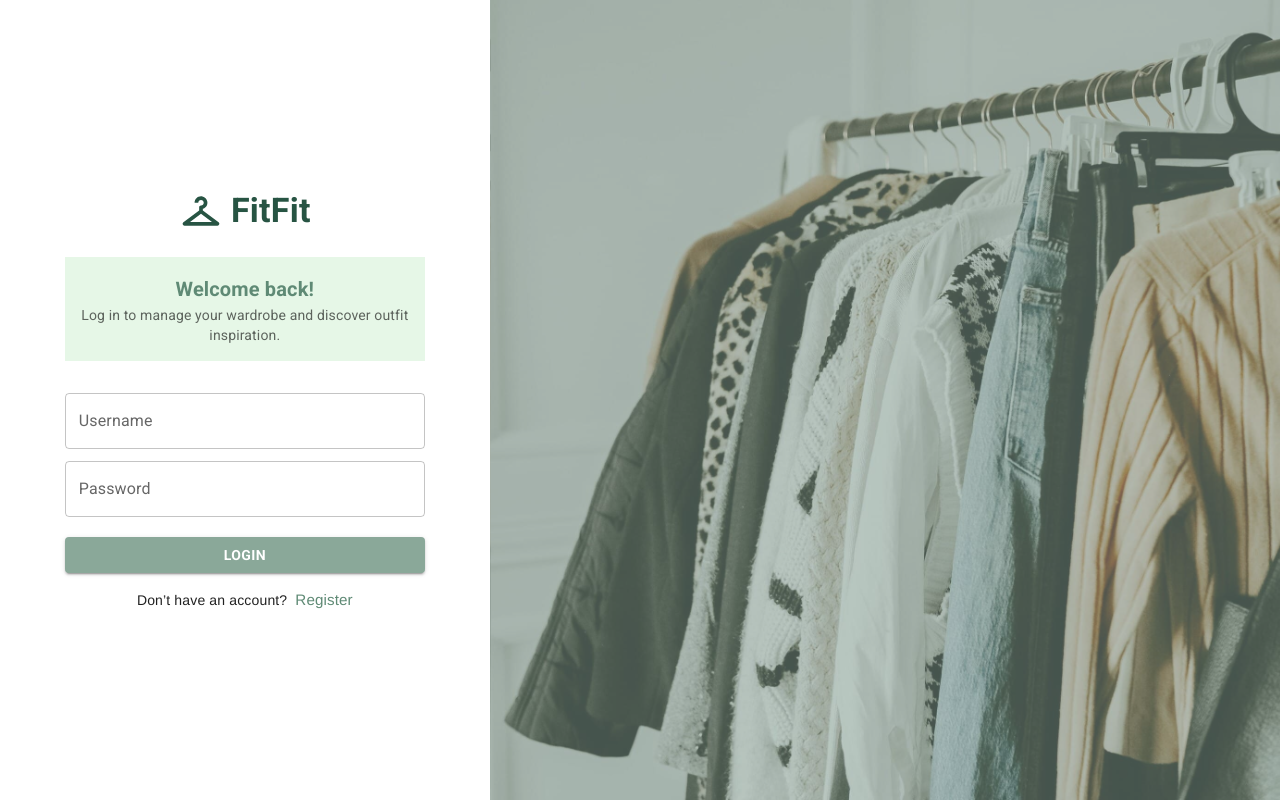
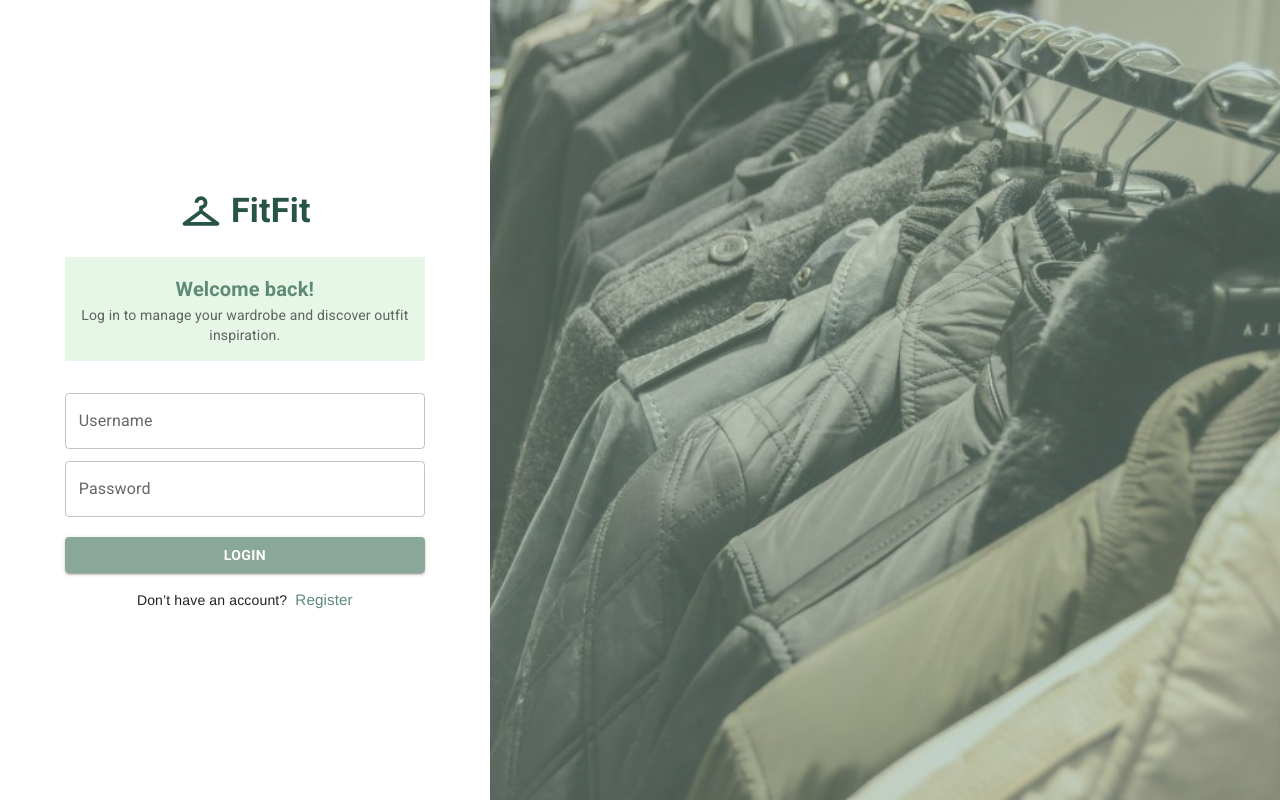
Before and after one commit to KristineYoo/fitfit-AI-Wardrobe, a React (Vite) app in the folder frontend/: page /#/login in a window 1280 px wide. Built offline with nearby package versions, Linux system fonts and the light colour scheme.

Commit message:
feat: added another wardrobe background image because the previous may have copy right

```diff
--- a/frontend/src/components/SplitAuthLayout.tsx
+++ b/frontend/src/components/SplitAuthLayout.tsx
@@ -4,7 +4,7 @@ import { Box, useMediaQuery, useTheme } from "@mui/material";
 import { ReactNode } from "react";
 
 export default function SplitAuthLayout(props: {children: ReactNode}) {
-  const BACKGROUND_IMAGE_PATH = '/img/wardrobe_background.jpg';
+  const BACKGROUND_IMAGE_PATH = '/img/wardrobe_background_2.png';
 
   const theme = useTheme();
   const mdScreenUp = useMediaQuery(theme.breakpoints.up('md'));
```
Also changed, not shown: frontend/public/img/wardrobe_background_2.png (added).
